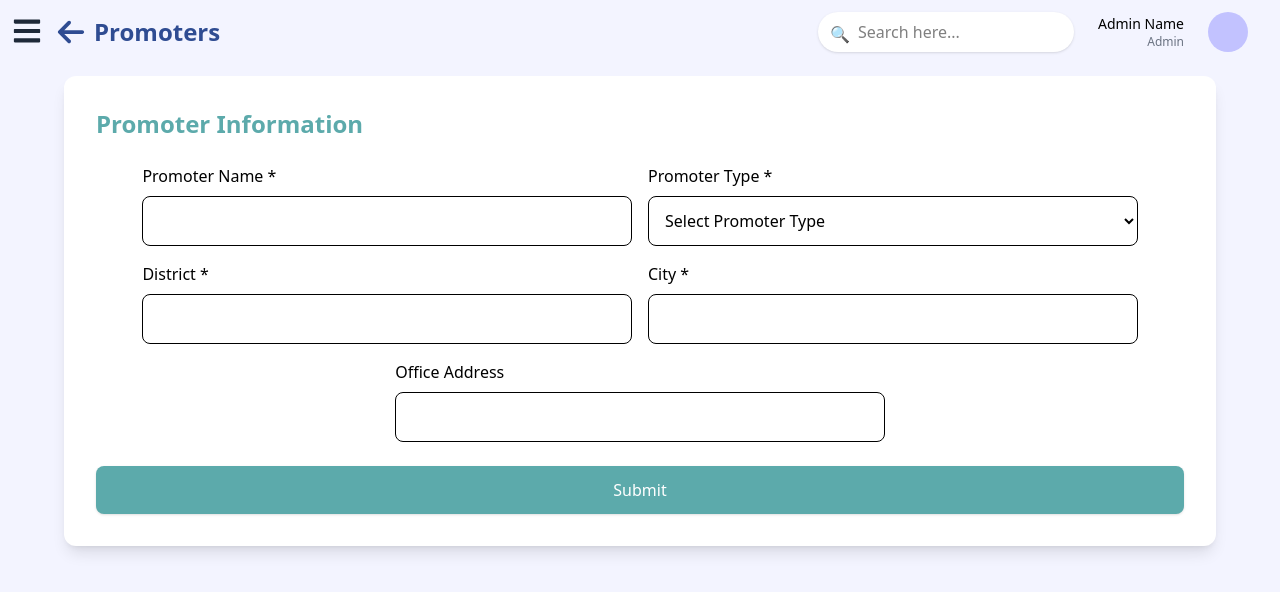
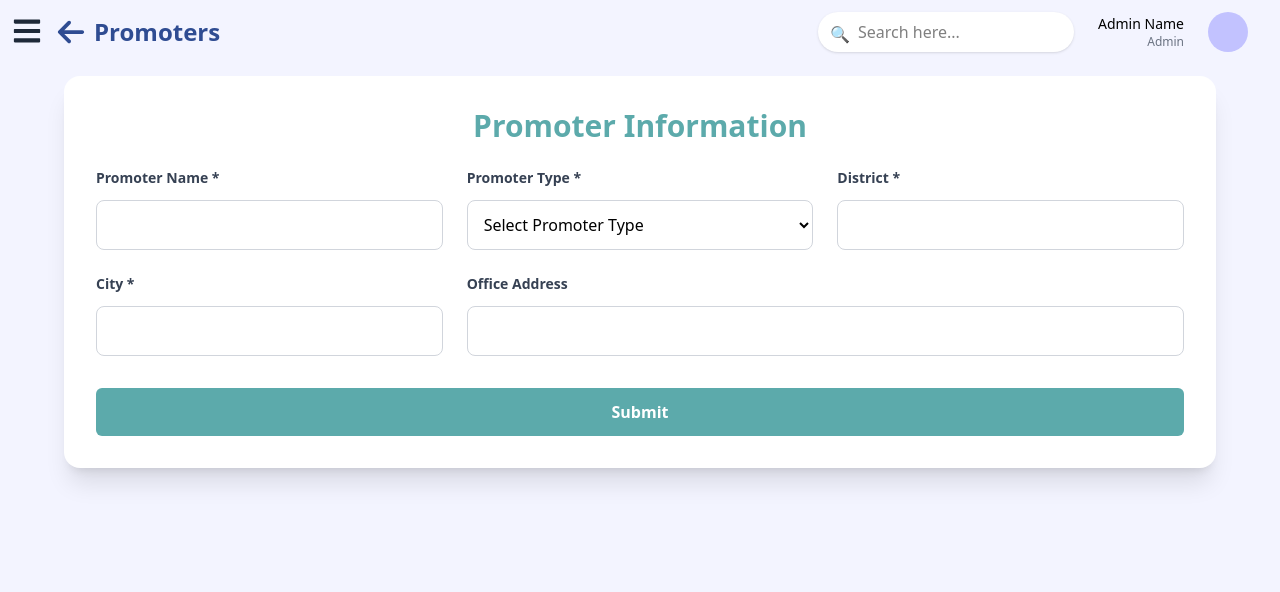
Before and after one commit to LokeshAlli21/SYTE-Consultants, a React (Vite) app in the folder frontend/: page /promoters/add in a window 1280 px wide. Shown: the top 592 px of the page. Built offline with nearby package versions, Linux system fonts and the light colour scheme.

Commit message:
complete basic form with styling

```diff
--- /dev/null
+++ b/frontend/src/components/forms/FileInputWithPreview .jsx
@@ -0,0 +1,34 @@
+import React, { useState } from 'react';
+
+const FileInputWithPreview = ({ label, name, onChange, filePreview }) => {
+    return (
+      <div className="flex flex-col">
+        <label className="mb-2 font-medium">{label}</label>
+        <input
+          type="file"
+          name={name}
+          accept="image/*,application/pdf"
+          onChange={onChange}
+          className="file-input file-input-bordered file-input-md w-full border rounded-lg p-2 focus:ring-2 focus:ring-[#5CAAAB] transition bg-white text-gray-600"
+        />
+        {filePreview && (
+          <div className="mt-3">
+            {filePreview.type.startsWith('image/') ? (
+              <img src={filePreview.url} alt="Preview" className="h-32 rounded-md object-cover border" />
+            ) : (
+              <a
+                href={filePreview.url}
+                target="_blank"
+                rel="noopener noreferrer"
+                className="text-blue-600 underline text-sm"
+              >
+                View Uploaded File
+              </a>
+            )}
+          </div>
+        )}
+      </div>
+    );
+  };
+
+export default FileInputWithPreview;
--- a/frontend/src/components/forms/PromoterForm.jsx
+++ b/frontend/src/components/forms/PromoterForm.jsx
@@ -1,4 +1,5 @@
 import React, { useState } from 'react';
+import FileInputWithPreview from './FileInputWithPreview ';
 
 const PromoterForm = () => {
   const [formData, setFormData] = useState({
@@ -25,6 +26,9 @@ const PromoterForm = () => {
     profile_photo_url: '',
   });
 
+
+const [filePreviews, setFilePreviews] = useState({});
+
   const handleChange = (e) => {
     const { name, value } = e.target;
     setFormData((prev) => ({
@@ -48,7 +52,29 @@ const PromoterForm = () => {
     }
   };
 
+  const handleFileChange = (e) => {
+    const { name, files } = e.target;
+    const file = files[0];
+    if (file) {
+      setFormData(prev => ({ ...prev, [name]: file }));
+
+      const reader = new FileReader();
+      reader.onloadend = () => {
+        setFilePreviews(prev => ({
+          ...prev,
+          [name]: { url: reader.result, type: file.type }
+        }));
+      };
+      reader.readAsDataURL(file);
+    }
+  };
+
+
+
+  const commonInputClass = "border border-gray-300 rounded-lg p-3 focus:ring-2 focus:ring-[#5CAAAB] focus:border-[#5CAAAB] focus:outline-none transition ease-in-out duration-150";
   const renderConditionalFields = () => {
+
+
     switch (formData.promoter_type) {
       case 'individual':
         return (
@@ -61,7 +87,7 @@ const PromoterForm = () => {
                 value={formData.full_name}
                 onChange={handleChange}
                 onKeyDown={handleKeyDown}
-                className="border rounded-lg p-3 focus:ring-2 focus:ring-[#5CAAAB] transition"
+                className={commonInputClass}
               />
             </div>
 
@@ -73,21 +99,16 @@ const PromoterForm = () => {
                 value={formData.aadhar_number}
                 onChange={handleChange}
                 onKeyDown={handleKeyDown}
-                className="border rounded-lg p-3 focus:ring-2 focus:ring-[#5CAAAB] transition"
+                className={commonInputClass}
               />
             </div>
 
-            <div className="flex flex-col">
-              <label className="mb-2 font-medium">Aadhar Document URL</label>
-              <input
-                type="text"
+            <FileInputWithPreview
+              label="Upload Aadhar Document"
               name="aadhar_uploaded_url"
-                value={formData.aadhar_uploaded_url}
-                onChange={handleChange}
-                onKeyDown={handleKeyDown}
-                className="border rounded-lg p-3 focus:ring-2 focus:ring-[#5CAAAB] transition"
+              onChange={handleFileChange}
+              filePreview={filePreviews.aadhar_uploaded_url}
             />
-            </div>
 
             <div className="flex flex-col">
               <label className="mb-2 font-medium">PAN Number</label>
@@ -97,21 +118,16 @@ const PromoterForm = () => {
                 value={formData.pan_number}
                 onChange={handleChange}
                 onKeyDown={handleKeyDown}
-                className="border rounded-lg p-3 focus:ring-2 focus:ring-[#5CAAAB] transition"
+                className={commonInputClass}
               />
             </div>
 
-            <div className="flex flex-col">
-              <label className="mb-2 font-medium">PAN Document URL</label>
-              <input
-                type="text"
+            <FileInputWithPreview
+              label="Upload PAN Document"
               name="pan_uploaded_url"
-                value={formData.pan_uploaded_url}
-                onChange={handleChange}
-                onKeyDown={handleKeyDown}
-                className="border rounded-lg p-3 focus:ring-2 focus:ring-[#5CAAAB] transition"
+              onChange={handleFileChange}
+              filePreview={filePreviews.pan_uploaded_url}
             />
-            </div>
 
             <div className="flex flex-col">
               <label className="mb-2 font-medium">Date of Birth</label>
@@ -121,7 +137,7 @@ const PromoterForm = () => {
                 value={formData.dob}
                 onChange={handleChange}
                 onKeyDown={handleKeyDown}
-                className="border rounded-lg p-3 focus:ring-2 focus:ring-[#5CAAAB] transition"
+                className={commonInputClass}
               />
             </div>
 
@@ -133,7 +149,7 @@ const PromoterForm = () => {
                 value={formData.contact_number}
                 onChange={handleChange}
                 onKeyDown={handleKeyDown}
-                className="border rounded-lg p-3 focus:ring-2 focus:ring-[#5CAAAB] transition"
+                className={commonInputClass}
               />
             </div>
 
@@ -145,15 +161,16 @@ const PromoterForm = () => {
                 value={formData.email_id}
                 onChange={handleChange}
                 onKeyDown={handleKeyDown}
-                className="border rounded-lg p-3 focus:ring-2 focus:ring-[#5CAAAB] transition"
+                className={commonInputClass}
               />
             </div>
           </>
         );
+
       case 'partnership_firm':
         return (
           <>
-            <div className="flex flex-col w-full max-w-[45%]">
+            <div className="flex flex-col">
               <label className="mb-2 font-medium">Contact Person Name</label>
               <input
                 type="text"
@@ -161,11 +178,11 @@ const PromoterForm = () => {
                 value={formData.contact_person_name}
                 onChange={handleChange}
                 onKeyDown={handleKeyDown}
-                className="border rounded-lg p-3 focus:ring-2 focus:ring-[#5CAAAB] transition"
+                className={commonInputClass}
               />
             </div>
 
-            <div className="flex flex-col w-full max-w-[45%]">
+            <div className="flex flex-col">
               <label className="mb-2 font-medium">Partnership PAN Number</label>
               <input
                 type="text"
@@ -173,23 +190,18 @@ const PromoterForm = () => {
                 value={formData.partnership_pan_number}
                 onChange={handleChange}
                 onKeyDown={handleKeyDown}
-                className="border rounded-lg p-3 focus:ring-2 focus:ring-[#5CAAAB] transition"
+                className={commonInputClass}
               />
             </div>
 
-            <div className="flex flex-col w-full max-w-[45%]">
-              <label className="mb-2 font-medium">Partnership PAN Document URL</label>
-              <input
-                type="text"
+            <FileInputWithPreview
+              label="Upload Partnership PAN Document"
               name="partnership_pan_uploaded_url"
-                value={formData.partnership_pan_uploaded_url}
-                onChange={handleChange}
-                onKeyDown={handleKeyDown}
-                className="border rounded-lg p-3 focus:ring-2 focus:ring-[#5CAAAB] transition"
+              onChange={handleFileChange}
+              filePreview={filePreviews.partnership_pan_uploaded_url}
             />
-            </div>
 
-            <div className="flex flex-col w-full max-w-[45%]">
+            <div className="flex flex-col">
               <label className="mb-2 font-medium">Contact Number</label>
               <input
                 type="text"
@@ -197,11 +209,11 @@ const PromoterForm = () => {
                 value={formData.contact_number}
                 onChange={handleChange}
                 onKeyDown={handleKeyDown}
-                className="border rounded-lg p-3 focus:ring-2 focus:ring-[#5CAAAB] transition"
+                className={commonInputClass}
               />
             </div>
 
-            <div className="flex flex-col w-full max-w-[45%]">
+            <div className="flex flex-col">
               <label className="mb-2 font-medium">Email ID</label>
               <input
                 type="email"
@@ -209,15 +221,16 @@ const PromoterForm = () => {
                 value={formData.email_id}
                 onChange={handleChange}
                 onKeyDown={handleKeyDown}
-                className="border rounded-lg p-3 focus:ring-2 focus:ring-[#5CAAAB] transition"
+                className={commonInputClass}
               />
             </div>
           </>
         );
+
       case 'pvt_ltd':
         return (
           <>
-            <div className="flex flex-col w-full max-w-[45%]">
+            <div className="flex flex-col">
               <label className="mb-2 font-medium">Contact Person Name</label>
               <input
                 type="text"
@@ -225,11 +238,11 @@ const PromoterForm = () => {
                 value={formData.contact_person_name}
                 onChange={handleChange}
                 onKeyDown={handleKeyDown}
-                className="border rounded-lg p-3 focus:ring-2 focus:ring-[#5CAAAB] transition"
+                className={commonInputClass}
               />
             </div>
 
-            <div className="flex flex-col w-full max-w-[45%]">
+            <div className="flex flex-col">
               <label className="mb-2 font-medium">Company PAN Number</label>
               <input
                 type="text"
@@ -237,23 +250,18 @@ const PromoterForm = () => {
                 value={formData.company_pan_number}
                 onChange={handleChange}
                 onKeyDown={handleKeyDown}
-                className="border rounded-lg p-3 focus:ring-2 focus:ring-[#5CAAAB] transition"
+                className={commonInputClass}
               />
             </div>
 
-            <div className="flex flex-col w-full max-w-[45%]">
-              <label className="mb-2 font-medium">Company PAN Document URL</label>
-              <input
-                type="text"
+            <FileInputWithPreview
+              label="Upload Company PAN Document"
               name="company_pan_uploaded_url"
-                value={formData.company_pan_uploaded_url}
-                onChange={handleChange}
-                onKeyDown={handleKeyDown}
-                className="border rounded-lg p-3 focus:ring-2 focus:ring-[#5CAAAB] transition"
+              onChange={handleFileChange}
+              filePreview={filePreviews.company_pan_uploaded_url}
             />
-            </div>
 
-            <div className="flex flex-col w-full max-w-[45%]">
+            <div className="flex flex-col">
               <label className="mb-2 font-medium">Company Incorporation Number</label>
               <input
                 type="text"
@@ -261,23 +269,18 @@ const PromoterForm = () => {
                 value={formData.company_incorporation_number}
                 onChange={handleChange}
                 onKeyDown={handleKeyDown}
-                className="border rounded-lg p-3 focus:ring-2 focus:ring-[#5CAAAB] transition"
+                className={commonInputClass}
               />
             </div>
 
-            <div className="flex flex-col w-full max-w-[45%]">
-              <label className="mb-2 font-medium">Company Incorporation Document URL</label>
-              <input
-                type="text"
+            <FileInputWithPreview
+              label="Upload Company Incorporation Document"
               name="company_incorporation_uploaded_url"
-                value={formData.company_incorporation_uploaded_url}
-                onChange={handleChange}
-                onKeyDown={handleKeyDown}
-                className="border rounded-lg p-3 focus:ring-2 focus:ring-[#5CAAAB] transition"
+              onChange={handleFileChange}
+              filePreview={filePreviews.company_incorporation_uploaded_url}
             />
-            </div>
 
-            <div className="flex flex-col w-full max-w-[45%]">
+            <div className="flex flex-col">
               <label className="mb-2 font-medium">Contact Number</label>
               <input
                 type="text"
@@ -285,11 +288,11 @@ const PromoterForm = () => {
                 value={formData.contact_number}
                 onChange={handleChange}
                 onKeyDown={handleKeyDown}
-                className="border rounded-lg p-3 focus:ring-2 focus:ring-[#5CAAAB] transition"
+                className={commonInputClass}
               />
             </div>
 
-            <div className="flex flex-col w-full max-w-[45%]">
+            <div className="flex flex-col">
               <label className="mb-2 font-medium">Email ID</label>
               <input
                 type="email"
@@ -297,24 +300,34 @@ const PromoterForm = () => {
                 value={formData.email_id}
                 onChange={handleChange}
                 onKeyDown={handleKeyDown}
-                className="border rounded-lg p-3 focus:ring-2 focus:ring-[#5CAAAB] transition"
+                className={commonInputClass}
               />
             </div>
           </>
         );
+
       default:
         return null;
     }
   };
 
+
+
   return (
-    <form onSubmit={handleSubmit} className="max-w-6xl mx-auto p-8 bg-white rounded-xl shadow-lg space-y-6">
-      <h2 className="text-2xl font-semibold text-[#5CAAAB]">Promoter Information</h2>
-      <div className="flex flex-wrap w-full gap-4 items-center justify-center p-0">
+    <form
+      onSubmit={handleSubmit}
+      className="max-w-6xl mx-auto p-8 bg-white rounded-2xl shadow-xl space-y-8"
+    >
+      <h2 className="text-3xl font-bold text-[#5CAAAB] text-center mb-6">
+        Promoter Information
+      </h2>
 
+      <div className="grid grid-cols-1 sm:grid-cols-1 md:grid-cols-2 lg:grid-cols-3 gap-6">
         {/* Common Fields */}
-        <div className="flex flex-col w-full max-w-[45%]">
-          <label className="mb-2 font-medium">Promoter Name *</label>
+        <div className="flex flex-col gap-2">
+          <label className="text-gray-700 font-semibold text-sm mb-1">
+            Promoter Name *
+          </label>
           <input
             type="text"
             name="promoter_name"
@@ -322,19 +335,21 @@ const PromoterForm = () => {
             onChange={handleChange}
             onKeyDown={handleKeyDown}
             required
-            className="border rounded-lg p-3 focus:ring-2 focus:ring-[#5CAAAB] transition"
+            className={commonInputClass}
           />
         </div>
 
-        <div className="flex flex-col w-full max-w-[45%]">
-          <label className="mb-2 font-medium">Promoter Type *</label>
+        <div className="flex flex-col gap-2">
+          <label className="text-gray-700 font-semibold text-sm mb-1">
+            Promoter Type *
+          </label>
           <select
             name="promoter_type"
             value={formData.promoter_type}
             onChange={handleChange}
             onKeyDown={handleKeyDown}
             required
-            className="border rounded-lg p-3 focus:ring-2 focus:ring-[#5CAAAB] transition"
+            className={commonInputClass}
           >
             <option value="">Select Promoter Type</option>
             <option value="individual">Individual</option>
@@ -343,8 +358,10 @@ const PromoterForm = () => {
           </select>
         </div>
 
-        <div className="flex flex-col w-full max-w-[45%]">
-          <label className="mb-2 font-medium">District *</label>
+        <div className="flex flex-col gap-2">
+          <label className="text-gray-700 font-semibold text-sm mb-1">
+            District *
+          </label>
           <input
             type="text"
             name="district"
@@ -352,12 +369,14 @@ const PromoterForm = () => {
             onChange={handleChange}
             onKeyDown={handleKeyDown}
             required
-            className="border rounded-lg p-3 focus:ring-2 focus:ring-[#5CAAAB] transition"
+            className={commonInputClass}
           />
         </div>
 
-        <div className="flex flex-col w-full max-w-[45%]">
-          <label className="mb-2 font-medium">City *</label>
+        <div className="flex flex-col gap-2">
+          <label className="text-gray-700 font-semibold text-sm mb-1">
+            City *
+          </label>
           <input
             type="text"
             name="city"
@@ -365,34 +384,37 @@ const PromoterForm = () => {
             onChange={handleChange}
             onKeyDown={handleKeyDown}
             required
-            className="border rounded-lg p-3 focus:ring-2 focus:ring-[#5CAAAB] transition"
+            className={commonInputClass}
           />
         </div>
 
-        <div className="flex flex-col w-full max-w-[45%]">
-          <label className="mb-2 font-medium">Office Address</label>
+        <div className="flex flex-col gap-2 md:col-span-2">
+          <label className="text-gray-700 font-semibold text-sm mb-1">
+            Office Address
+          </label>
           <input
             type="text"
             name="office_address"
             value={formData.office_address}
             onChange={handleChange}
             onKeyDown={handleKeyDown}
-            className="border rounded-lg p-3 focus:ring-2 focus:ring-[#5CAAAB] transition"
+            className={commonInputClass}
           />
         </div>
 
-
+        {/* Conditional Fields */}
         {renderConditionalFields()}
       </div>
 
       <button
         type="submit"
-        className="bg-[#5CAAAB] text-white px-6 w-full py-3 rounded-lg shadow hover:bg-[#489496] transition"
+        className="w-full bg-[#5CAAAB] hover:bg-[#489496] text-white py-3 rounded-md font-semibold transition"
       >
         Submit
       </button>
     </form>
   );
+
 };
 
 export default PromoterForm;
```
Lines whose indentation alone changed are shown as unchanged.
